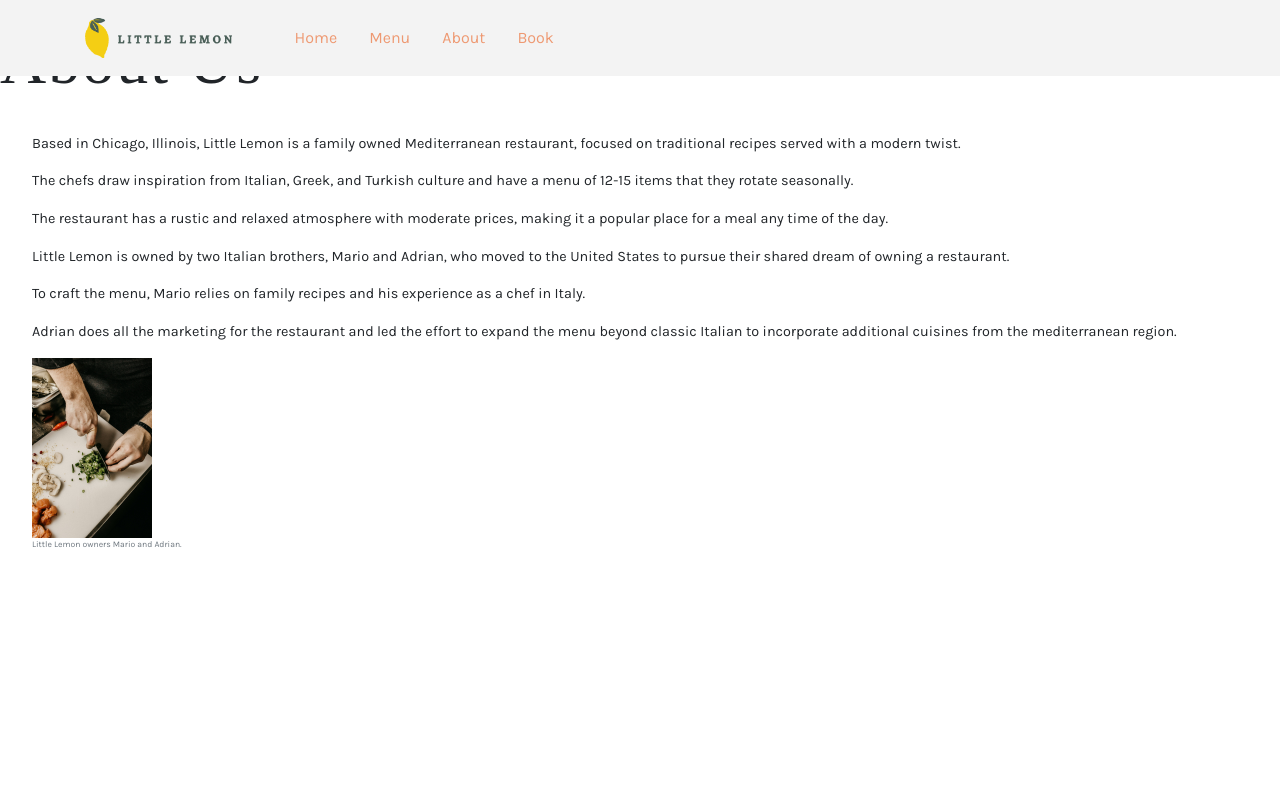
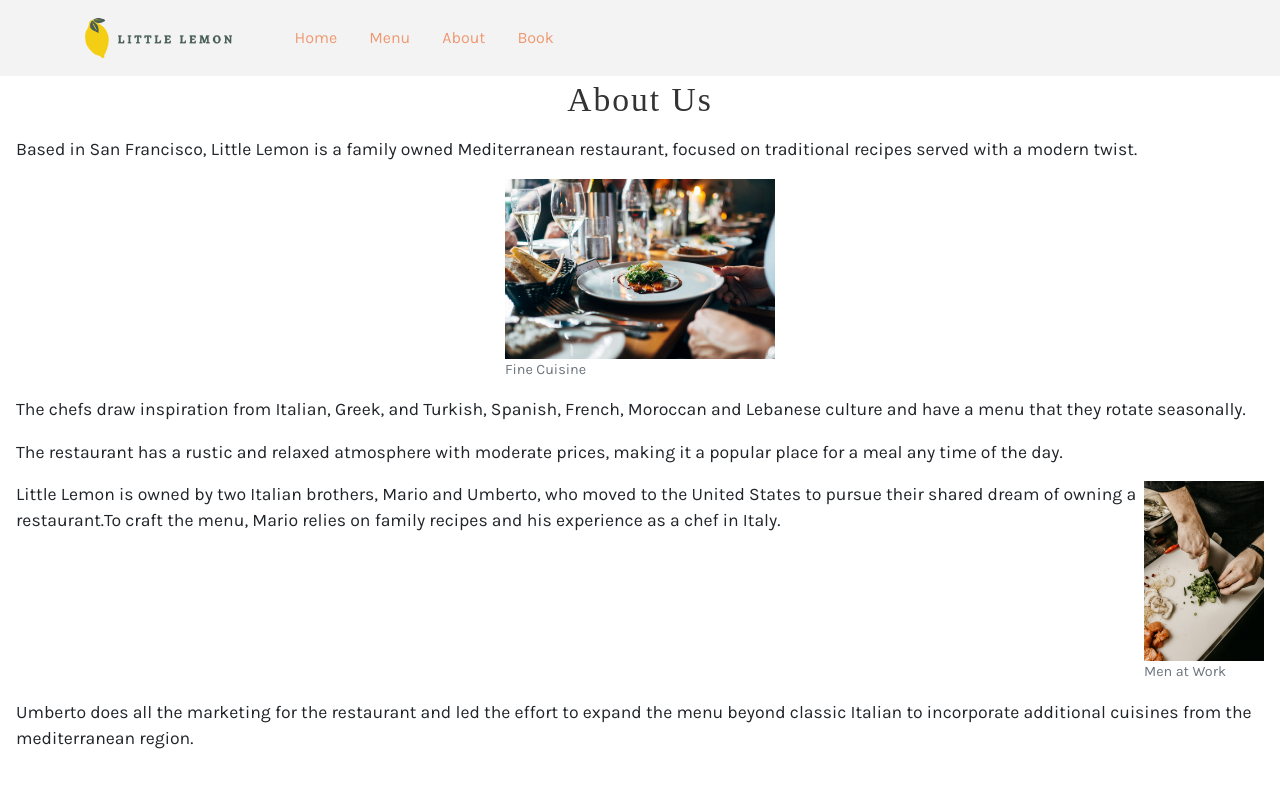
Before and after one commit to JBreitenbr/Frontend-Developer-Capstone, a React (Vite) app: page /Frontend-Developer-Capstone/about in a window 1280 px wide. Shown: the top 788 px of the page. Built offline with nearby package versions, Linux system fonts and the light colour scheme; a web font is replaced by a local one.

Commit message:
incorporating test

```diff
--- a/package.json
+++ b/package.json
@@ -9,7 +9,8 @@
     "deploy": "gh-pages -d dist",
     "dev": "vite",
     "build": "vite build",
-    "preview": "vite preview"
+    "preview": "vite preview",
+    "test": "jest --verbose"
   },
   "keywords": [],
   "author": "",
@@ -26,8 +27,11 @@
   "dependencies": {
     "@fortawesome/free-solid-svg-icons": "^6.5.1",
     "@fortawesome/react-fontawesome": "^0.2.0",
+    "@testing-library/jest-dom": "^6.3.0",
     "@testing-library/react": "^14.1.2",
+    "@testing-library/user-event": "^14.5.2",
     "gh-pages": "^6.1.1",
+    "jest": "^29.7.0",
     "react-router-dom": "^6.21.3"
   }
 }
--- a/src/components/About.jsx
+++ b/src/components/About.jsx
@@ -1,53 +1,51 @@
 import resto1 from "../assets/resto1.jpg";
 import resto2 from "../assets/resto2.jpg";
-import "../styles/About.css";
-
 const About = () => {
   return (
     <section>
       <article>
-        <h1>About Us</h1>
-        <div style={{padding:"2rem",fontSize:"0.6rem"}}>
-            <p className="about-para">
-              Based in Chicago, Illinois, Little Lemon is a family owned
+        <h2 style={{marginTop:"5rem",marginBottom:"0rem",padding:"0px",fontSize:"2.1rem",textAlign:"center"}}>About Us</h2>
+        <div style={{padding:"1rem",fontSize:"0.6rem"}}>
+            <p style={{fontSize:"1.1rem"}}>
+              Based in San Francisco, Little Lemon is a family owned
               Mediterranean restaurant, focused on traditional recipes served with a
               modern twist.
-            </p>
-            <p className="about-para">
-              The chefs draw inspiration from Italian, Greek, and Turkish culture
-              and have a menu of 12-15 items that they rotate seasonally.
+            </p>        <div style={{display:"flex",justifyContent:"center"}} ><figure className="figure">
+              <img style={{height:"180px"}}
+                src={resto1}
+                alt="nouvelle cuisine"
+              />
+              <figcaption className="figure-caption" style={{fontSize:"0.9rem"}}>
+                Fine Cuisine
+              </figcaption>
+            </figure></div>
+            <p style={{fontSize:"1.1rem"}}>
+              The chefs draw inspiration from Italian, Greek, and Turkish, Spanish, French, Moroccan and Lebanese culture and have a menu that they rotate seasonally.
             </p>
 
-            <p className="about-para">
+            <p style={{fontSize:"1.1rem"}}>
               The restaurant has a rustic and relaxed atmosphere with moderate
               prices, making it a popular place for a meal any time of the day.
             </p>
-
-            <p className="about-para">
-              Little Lemon is owned by two Italian brothers, Mario and Adrian, who
-              moved to the United States to pursue their shared dream of owning a
-              restaurant.
-            </p>
-
-            <p className="about-para">
-              To craft the menu, Mario relies on family recipes and his experience
+           <div style={{display:"flex"}}><p style={{fontSize:"1.1rem"}}>
+              Little Lemon is owned by two Italian brothers, Mario and Umberto, who moved to the United States to pursue their shared dream of owning a restaurant.To craft the menu, Mario relies on family recipes and his experience
               as a chef in Italy.
-            </p>
-
-            <p className="about-para">
-              Adrian does all the marketing for the restaurant and led the effort to
-              expand the menu beyond classic Italian to incorporate additional
-              cuisines from the mediterranean region.
             </p>
             <figure className="figure">
               <img style={{height:"180px"}}
                 src={resto2}
                 alt="men at work"
               />
-              <figcaption className="figure-caption">
-                Little Lemon owners Mario and Adrian.
+              <figcaption className="figure-caption" style={{fontSize:"0.9rem"}}>
+                Men at Work
               </figcaption>
-            </figure>
+            </figure></div>
+            <p style={{fontSize:"1.1rem"}}>
+              Umberto does all the marketing for the restaurant and led the effort to
+              expand the menu beyond classic Italian to incorporate additional
+              cuisines from the mediterranean region.
+            </p>
+
           </div>
       </article>
     </section>
--- a/src/styles/About.css
+++ /dev/null
@@ -1,84 +0,0 @@
-.our-story {
-  grid-template-columns: 1fr 1fr;
-  gap: 2.5rem;
-  padding: 8rem 0 4rem;
-}
-
-.our-story-description {
-  grid-column: 1;
-}
-
-.our-story-description p {
-  padding-top: 1.5rem;
-}
-.about-para {
-  font-size:0.9rem;
-}
-.our-story-chefs {
-  grid-column: 2;
-  position: relative;
-  display: flex;
-  flex-direction: column;
-  gap: 1rem;
-  height: 25.5rem;
-  margin: auto 0;
-}
-/*
-.our-story-chefs img {
-  position: absolute;
-  width: 23.5rem;
-  height: 15.75rem;
-  border-radius: 1rem;
-  object-fit: cover;
-  object-position: 78% 50%;
-}
-
-.our-story-chefs img:nth-of-type(1) {
-  top: 0;
-  right: 0;
-}
-
-.our-story-chefs img:nth-of-type(2) {
-  bottom: 0;
-  left: 0;
-}*/
-
-@media (max-width: 915px) {
-  .our-story {
-    grid-template-columns: 1fr;
-    grid-template-rows: auto auto;
-  }
-
-  .our-story-chefs {
-    grid-column: 1;
-    position: static;
-    justify-content: space-evenly;
-    flex-direction: row;
-    height: unset;
-  }
-
- /* .our-story-chefs img {
-    position: static;
-    max-width: 50%;
-    height: 26rem;
-    width: unset;
-  }*/
-}
-
-.resto {
-  height: 180px;
-  width: 85%;
-}
-@media (max-width: 715px) {
-  .our-story {
-    grid-template-rows: repeat(3, auto);
-  }
-
-  .our-story-chefs {
-    flex-direction: column;
-  }
-/*
-  .our-story-chefs img {
-    max-width: 100%;
-  }*/
-}
```
Also changed, not shown: 2 other files (tests, documents, lock files or other folders).
